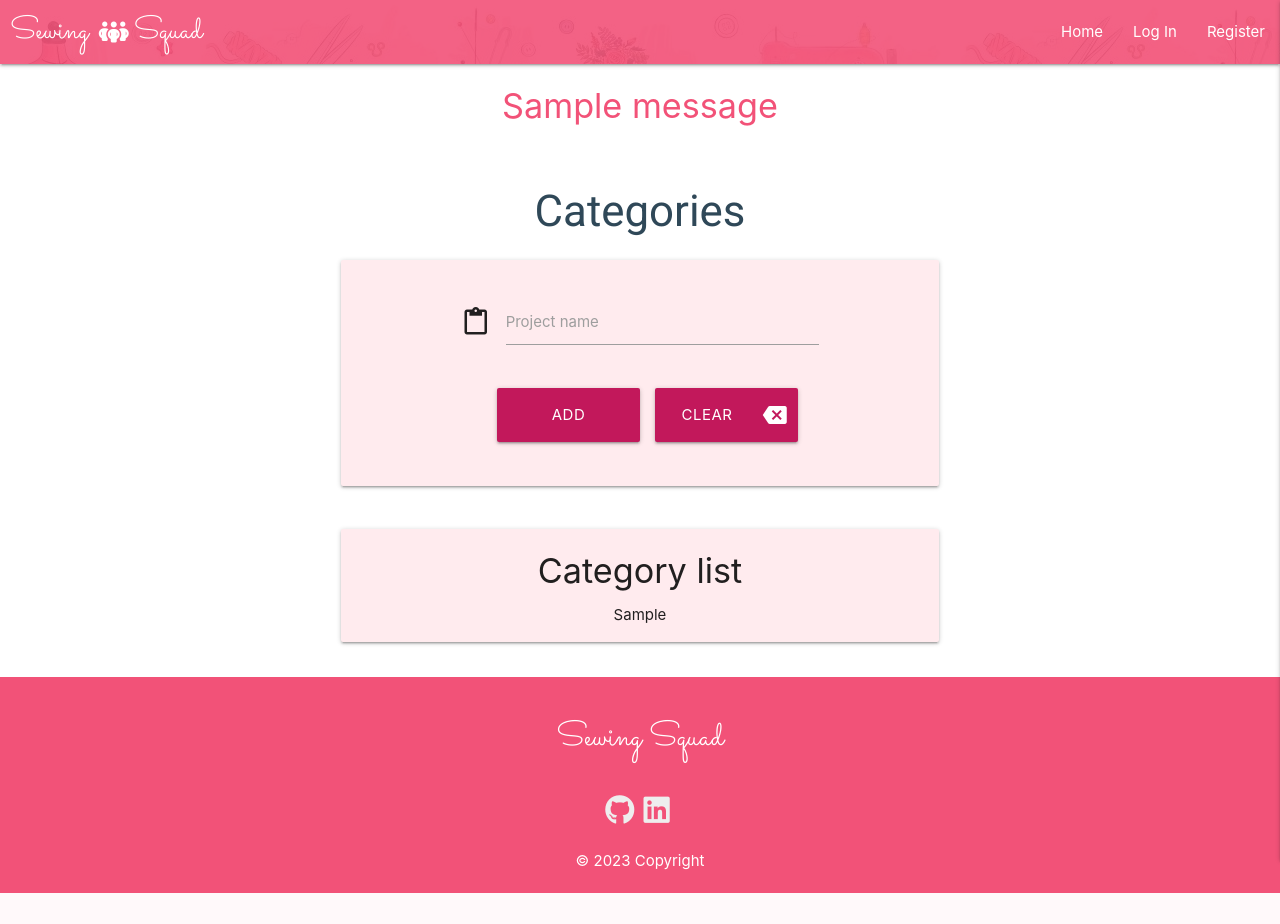
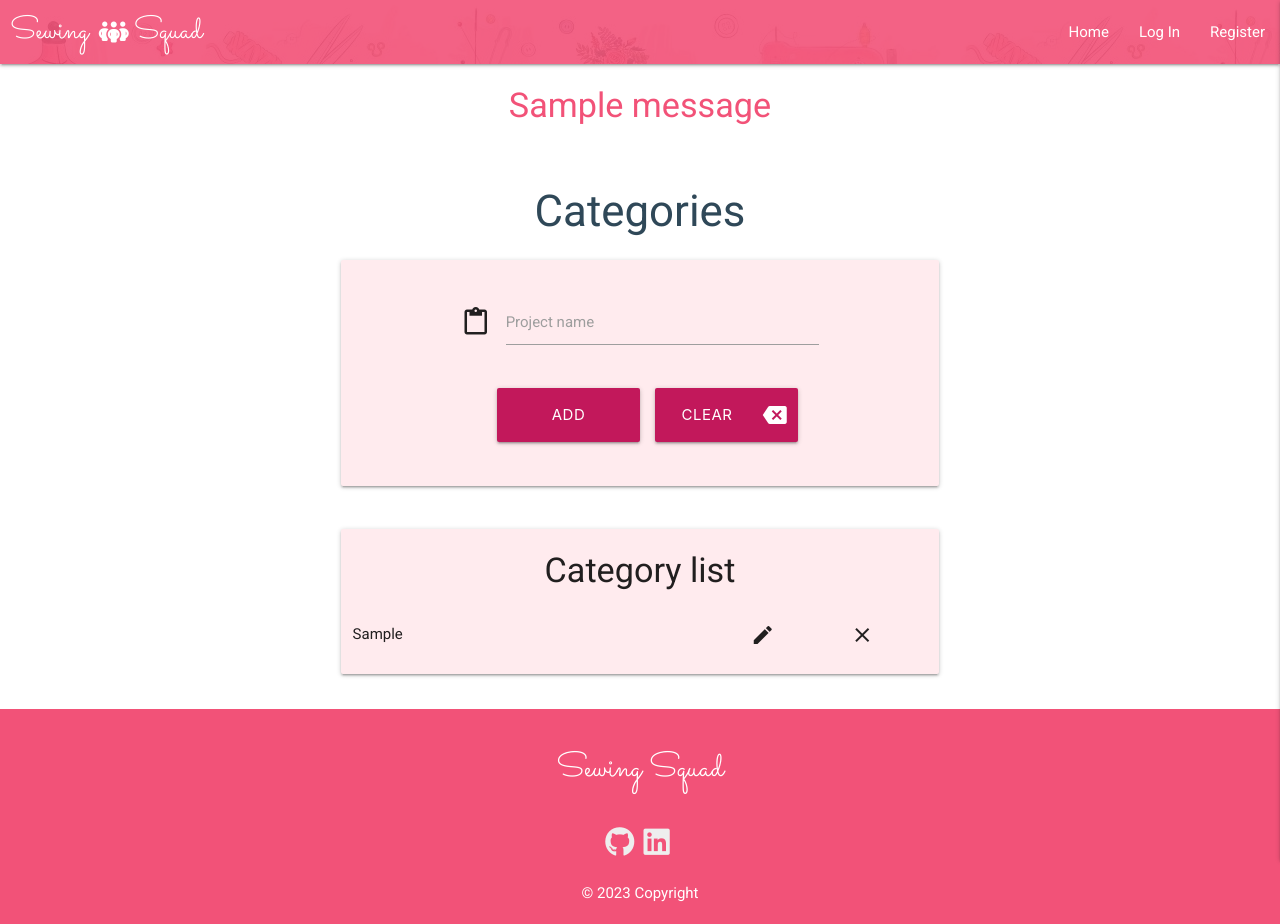
Before and after one commit to vero-nika-2828/sewing-squad-gitpod, a Flask app: page /categories in a window 1280 px wide. Before the commit the page ends 893 px from the top, so only its background shows below. Run offline with Flask 2, Linux system fonts and the light colour scheme; tables that the repository leaves empty hold one stand-in row (values such as "Sample post"); one stand-in notice (Sample message) is shown; some libraries are stand-ins or nearby versions; some web fonts are replaced.

Commit message:
Update list in categories.html

```diff
--- a/sewingsquad/routes.py
+++ b/sewingsquad/routes.py
@@ -261,6 +261,7 @@ def delete_project(sewingwork_id):
 
     db.session.delete(sewingwork)
     db.session.commit()
+    flash("The post has been deleted succesfully")
     return redirect(url_for("my_projects"))
 
 
--- a/sewingsquad/static/css/style.css
+++ b/sewingsquad/static/css/style.css
@@ -2,6 +2,7 @@ body {
   display: flex;
   min-height: 100vh;
   flex-direction: column;
+  font-family: 'Roboto', sans-serif;
 }
 
 nav{
--- a/sewingsquad/templates/categories.html
+++ b/sewingsquad/templates/categories.html
@@ -33,14 +33,23 @@
     </form>
 </div>
 
-<div class="row center-align">
+<div class="row ">
     <div class="card-panel col s12 m8 offset-m2 red lighten-5">
-        <h4>Category list</h4>
-        <ul>
-            {% for category in categories %}
-                <li>{{category}}</li>
-            {% endfor %}
-        </ul>
+        <div class="row center-align">
+            <h4>Category list</h4>
+        </div>
+
+        <div class="row categorylist-margin">
+            <ul>
+                {% for category in categories %}
+                    <li class="s12">
+                        <div class="col s8 ">{{category}}</div>
+                        <div class="col s2 "><i class="material-icons prefix">edit</i></div>
+                        <div class="col s2 "><i class="material-icons prefix">close</i></div>
+                    </li>
+                {% endfor %}
+            </ul>
+        </div>
     </div>
 </div>
 {% endblock %}
```
